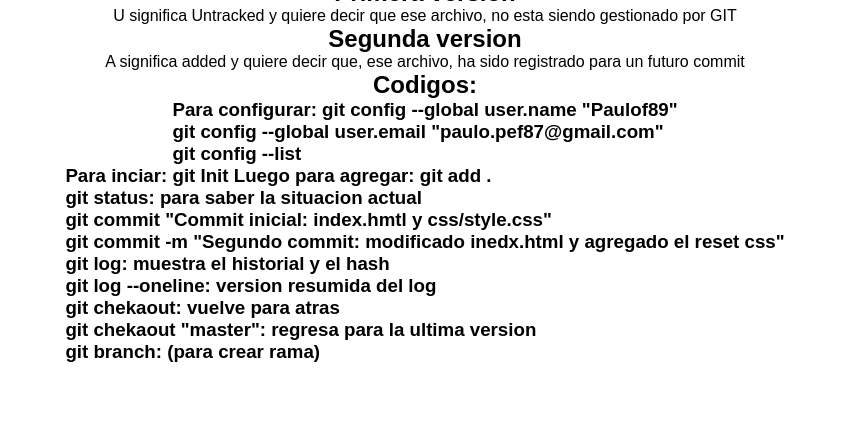
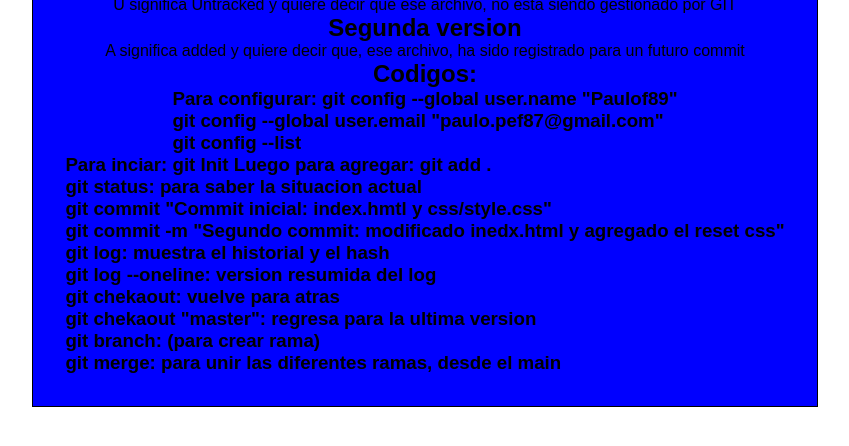
Before and after one commit to Paulof89/practicaGit, a plain HTML site: page index.html in a window 1280 px wide. Shown: the part 266-712 px from the top of the page, without its empty margins (215-1064 px from the left). Drawn offline with Linux system fonts and the light colour scheme.

Commit message:
Recuadro y fondo

```diff
--- a/css/style.css
+++ b/css/style.css
@@ -21,3 +21,13 @@ h1 {
   font-size: 4rem;
   font-weight: bold;
 }
+
+.container {
+  border: 1px solid black;
+  background-color: blue;
+  padding: 2rem;
+  display: flex;
+  flex-direction: column;
+  justify-content: center;
+  align-items: center;
+}
--- a/index.html
+++ b/index.html
@@ -8,6 +8,7 @@
     <link rel="stylesheet" href="css/style.css" />
   </head>
   <body>
+    <div class="container">
       <h1>Practica de Git</h1>
       <h2>Primera version</h2>
       <p>
@@ -16,8 +17,8 @@
       </p>
       <h2>Segunda version</h2>
       <p>
-      A significa added y quiere decir que, ese archivo, ha sido registrado para
-      un futuro commit
+        A significa added y quiere decir que, ese archivo, ha sido registrado
+        para un futuro commit
       </p>
       <h2>Codigos:</h2>
       <h3>
@@ -30,14 +31,16 @@
         <p>git status: para saber la situacion actual</p>
         <p>git commit "Commit inicial: index.hmtl y css/style.css"</p>
         <p>
-        git commit -m "Segundo commit: modificado inedx.html y agregado el reset
-        css"
+          git commit -m "Segundo commit: modificado inedx.html y agregado el
+          reset css"
         </p>
         <p>git log: muestra el historial y el hash</p>
         <p>git log --oneline: version resumida del log</p>
         <p>git chekaout: vuelve para atras</p>
         <p>git chekaout "master": regresa para la ultima version</p>
         <p>git branch: (para crear rama)</p>
+        <p>git merge: para unir las diferentes ramas, desde el main</p>
       </h3>
+    </div>
   </body>
 </html>
```
Lines whose indentation alone changed are shown as unchanged.
